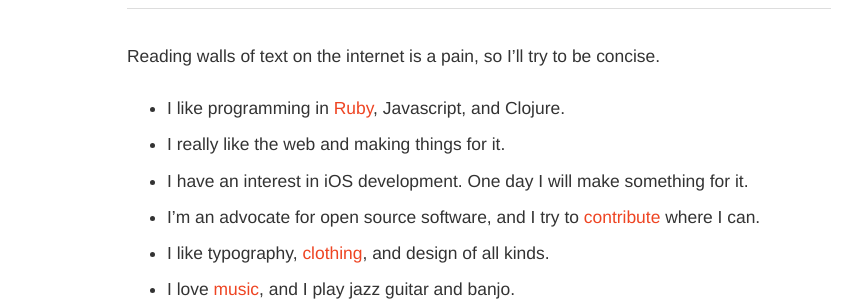
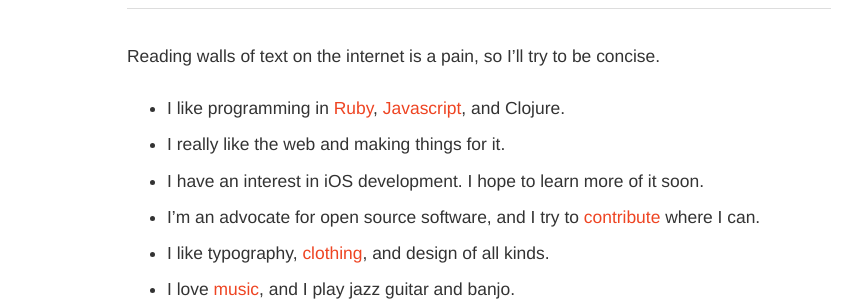
Before and after one commit to taylorlapeyre/taylorlapeyre.github.io, a Jekyll site: the page built from about.md, in a window 1280 px wide. Shown: the part 199-500 px from the top of the page, without its empty margins (161-1023 px from the left). Built offline with Jekyll 4.4.1, drawn with Linux system fonts in a browser that asks for light colours; some web fonts are replaced.

Commit message:
Update about.md

```diff
--- a/about.md
+++ b/about.md
@@ -7,9 +7,9 @@ title: About Me
 
 Reading walls of text on the internet is a pain, so I'll try to be concise.
 
-- I like programming in [Ruby][0], Javascript, and Clojure.
+- I like programming in [Ruby][0], [Javascript][js], and Clojure.
 - I really like the web and making things for it.
-- I have an interest in iOS development. One day I will make something for it.
+- I have an interest in iOS development. I hope to learn more of it soon.
 - I'm an advocate for open source software, and I try to [contribute][contributions] where I can.
 - I like typography, [clothing][1], and design of all kinds.
 - I love [music][3], and I play jazz guitar and banjo.
```
Also changed, not shown: other parts of about.md (+1 -0 lines).
